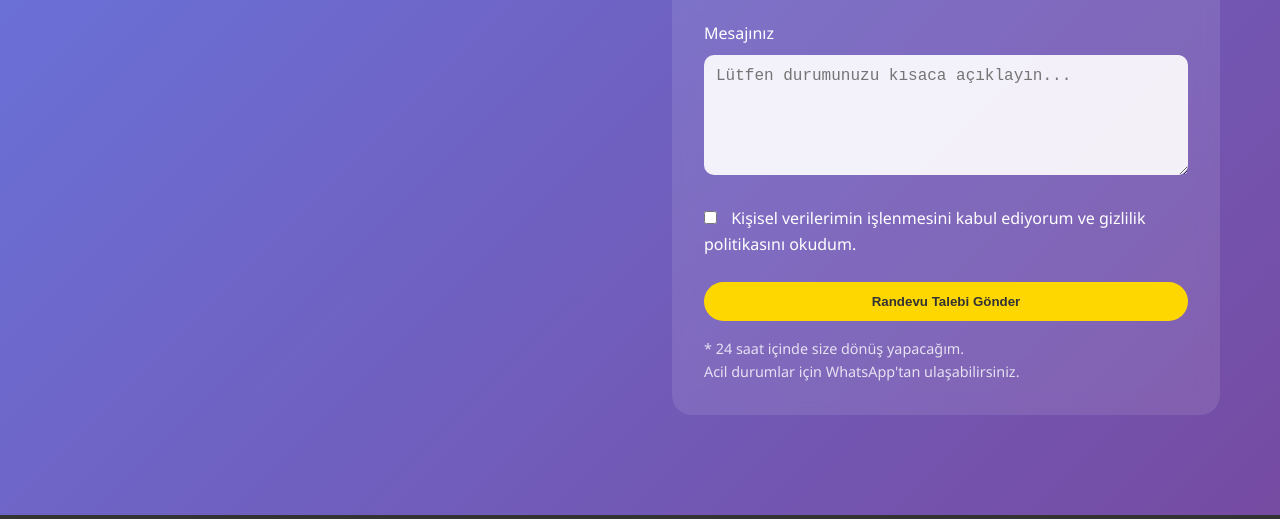
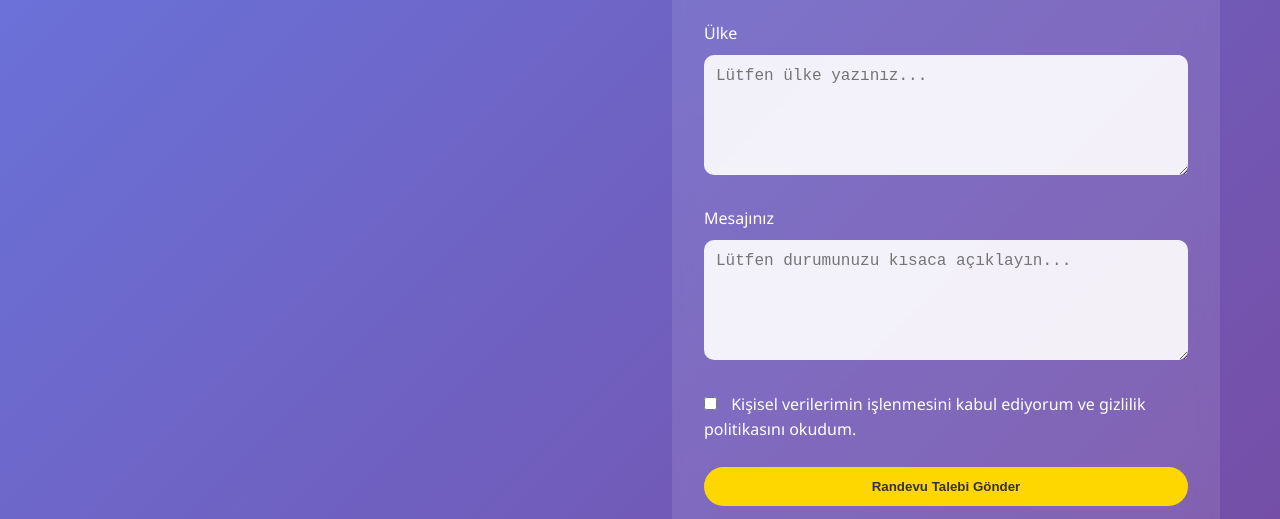
Before and after one commit to dkmpsikoloji/Online, a plain HTML site: page index.html in a window 1280 px wide. Shown: the part 5034-5553 px from the top of the page. Drawn offline with Linux system fonts and the light colour scheme.

Commit message:
Update index.html

```diff
--- a/index.html
+++ b/index.html
@@ -326,6 +326,10 @@
                             <option value="diger">Diğer</option>
                         </select>
                     </div>
+		    <div class="form-group">
+                        <label for="countryName">Ülke</label>
+                        <textarea id="countryName" name="countryName" placeholder="Lütfen ülke yazınız..."></textarea>
+                    </div>
                     <div class="form-group">
                         <label for="message">Mesajınız</label>
                         <textarea id="message" name="message" placeholder="Lütfen durumunuzu kısaca açıklayın..."></textarea>
```
